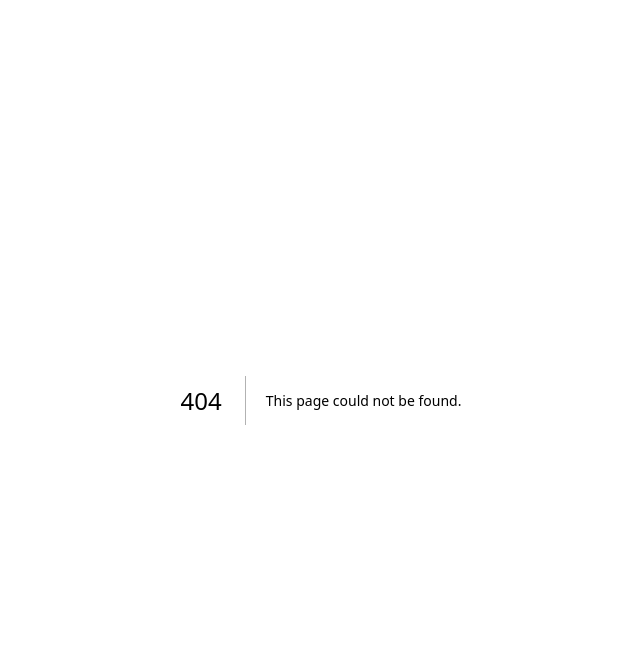
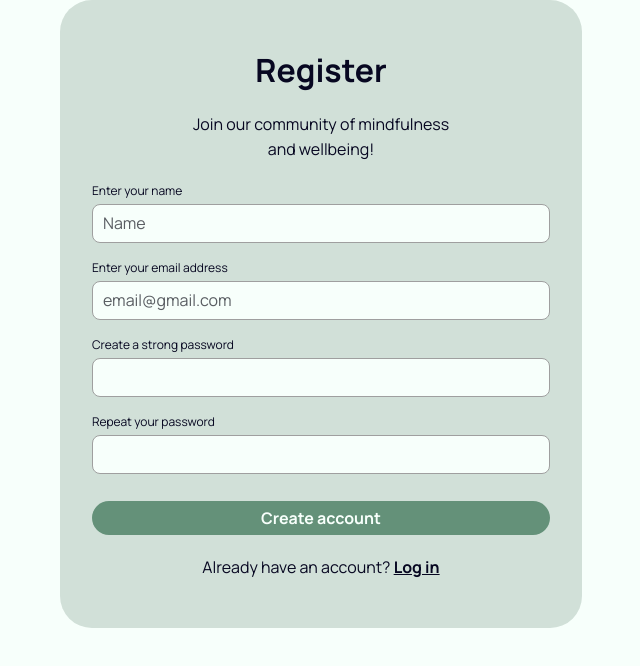
Before and after one commit to TarasBilyi/cheerful-squirrels-front, a Next.js app: page /register in a window 1280 px wide. Before the commit this address had no page. Shown: the top 666 px of the page, without its empty margins (319-959 px from the left). Built offline with nearby package versions, Linux system fonts and the light colour scheme.

Commit message:
Added RegisterForm and RegisterPage, rote ./register and lib/store/registerDraftStore

```diff
--- /dev/null
+++ b/app/(auth rotes)/register/page.tsx
@@ -0,0 +1,12 @@
+import RegisterForm from '@/components/RegisterForm/RegisterForm';
+import Container from '@/components/Container/Container';
+
+const RegisterPage = () => {
+  return (
+      <Container>
+        <RegisterForm />
+      </Container>
+  );
+};
+
+export default RegisterPage;
--- /dev/null
+++ b/components/RegisterForm/RegisterForm.module.css
@@ -0,0 +1,155 @@
+.card {
+  display: flex;
+  flex-direction: column;
+  align-items: center;
+  gap: 20px;
+  width: 100%;
+  max-width: 360px;
+  margin-inline: auto;
+  padding: 48px 32px;
+  border-radius: 32px;
+  background-color: #d1e0d8;
+}
+
+@media (min-width: 768px) {
+  .card {
+    max-width: 522px;
+  }
+}
+
+@media (min-width: 1440px) {
+  .card {
+    max-width: 392px;
+  }
+}
+
+.title {
+  margin: 0;
+  font-family: var(--font-manrope);
+  font-size: 32px;
+  font-weight: 700;
+  line-height: normal;
+  text-align: center;
+  color: #070721;
+}
+
+.description {
+  margin: 0;
+  max-width: 278px;
+  font-size: 16px;
+  line-height: 1.55;
+  text-align: center;
+  color: #070721;
+}
+
+.form {
+  display: flex;
+  flex-direction: column;
+  align-items: flex-end;
+  gap: 27px;
+  width: 100%;
+}
+
+.fields {
+  display: flex;
+  flex-direction: column;
+  gap: 16px;
+  width: 100%;
+}
+
+.formGroup {
+  display: flex;
+  flex-direction: column;
+  gap: 4px;
+  width: 100%;
+}
+
+.label {
+  font-size: 12px;
+  color: #070721;
+}
+
+.inputWrapper {
+  display: flex;
+  align-items: center;
+  gap: 8px;
+  width: 100%;
+  padding: 8px;
+  border: 1px solid #9f9f9f;
+  border-radius: 8px;
+  background-color: #f7fffb;
+}
+
+.input {
+  flex: 1 0 0;
+  min-width: 0;
+  border: none;
+  outline: none;
+  background: transparent;
+  font-family: var(--font-manrope);
+  font-size: 16px;
+  color: #070721;
+}
+
+.input::placeholder {
+  color: #595d62;
+}
+
+.toggleVisibility {
+  display: flex;
+  flex-shrink: 0;
+  align-items: center;
+  justify-content: center;
+  border: none;
+  background: transparent;
+  padding: 0;
+  cursor: pointer;
+}
+
+.error {
+  min-height: 15px;
+  font-size: 12px;
+  color: #ad6a6c;
+}
+
+.submitButton {
+  width: 100%;
+  padding: 8px;
+  border: none;
+  border-radius: 64px;
+  background-color: #649179;
+  color: #f7fffb;
+  font-family: var(--font-manrope);
+  font-size: 16px;
+  font-weight: 700;
+  cursor: pointer;
+  transition: background-color 0.2s ease;
+}
+
+.submitButton:hover,
+.submitButton:focus-visible {
+  background-color: #374f42;
+}
+
+.submitButton:disabled {
+  opacity: 0.6;
+  cursor: not-allowed;
+}
+
+.prompt {
+  margin: 0;
+  font-size: 16px;
+  line-height: 1.55;
+  text-align: center;
+  color: #070721;
+}
+
+.loginLink {
+  font-weight: 700;
+  text-decoration: underline;
+}
+
+.loginLink:hover,
+.loginLink:focus-visible {
+  color: #374f42;
+}
--- /dev/null
+++ b/components/RegisterForm/RegisterForm.schema.ts
@@ -0,0 +1,20 @@
+import * as Yup from 'yup';
+
+
+export const RegisterSchema = Yup.object({
+  name: Yup.string()
+    .min(2, 'Name must be at least 2 characters')
+    .max(32, 'Name must be at most 32 characters')
+    .required('Name is required'),
+  email: Yup.string()
+    .email('Enter a valid email')
+    .max(64, 'Email must be at most 64 characters')
+    .required('Email is required'),
+  password: Yup.string()
+    .min(8, 'Password must be at least 8 characters')
+    .max(64, 'Password must be at most 64 characters')
+    .required('Password is required'),
+  repeatPassword: Yup.string()
+    .oneOf([Yup.ref('password')], 'Passwords must match')
+    .required('Please repeat your password'),
+});
--- /dev/null
+++ b/components/RegisterForm/RegisterForm.tsx
@@ -0,0 +1,134 @@
+'use client';
+
+import { useState } from 'react';
+import Link from 'next/link';
+import { Formik, Form, Field, ErrorMessage } from 'formik';
+import { useRouter } from 'next/navigation';
+import { RegisterSchema } from './RegisterForm.schema';
+import { useRegisterDraftStore } from '@/lib/store/registerDraftStore';
+import css from './RegisterForm.module.css';
+
+interface RegisterFormValues {
+  name: string;
+  email: string;
+  password: string;
+  repeatPassword: string;
+}
+
+const initialValues: RegisterFormValues = {
+  name: '',
+  email: '',
+  password: '',
+  repeatPassword: '',
+};
+
+const RegisterForm = () => {
+  const router = useRouter();
+  const setDraft = useRegisterDraftStore(state => state.setDraft);
+
+  const [isPasswordVisible, setIsPasswordVisible] = useState(false);
+  const [isRepeatPasswordVisible, setIsRepeatPasswordVisible] = useState(false);
+
+  const handleSubmit = (values: RegisterFormValues) => {
+    setDraft({ name: values.name, email: values.email, password: values.password });
+    router.push('/photo');
+  };
+
+  return (
+    <div className={css.card}>
+      <h1 className={css.title}>Register</h1>
+      <p className={css.description}>Join our community of mindfulness and wellbeing!</p>
+
+      <Formik initialValues={initialValues} validationSchema={RegisterSchema} onSubmit={handleSubmit}>
+        {({ isSubmitting }) => (
+          <Form className={css.form} noValidate>
+            <div className={css.fields}>
+              <div className={css.formGroup}>
+                <label htmlFor="name" className={css.label}>
+                  Enter your name
+                </label>
+                <div className={css.inputWrapper}>
+                  <Field id="name" name="name" type="text" placeholder="Name" className={css.input} />
+                </div>
+                <ErrorMessage name="name" component="span" className={css.error} />
+              </div>
+
+              <div className={css.formGroup}>
+                <label htmlFor="email" className={css.label}>
+                  Enter your email address
+                </label>
+                <div className={css.inputWrapper}>
+                  <Field
+                    id="email"
+                    name="email"
+                    type="email"
+                    placeholder="email@gmail.com"
+                    className={css.input}
+                  />
+                </div>
+                <ErrorMessage name="email" component="span" className={css.error} />
+              </div>
+
+              <div className={css.formGroup}>
+                <label htmlFor="password" className={css.label}>
+                  Create a strong password
+                </label>
+                <div className={css.inputWrapper}>
+                  <Field
+                    id="password"
+                    name="password"
+                    type={isPasswordVisible ? 'text' : 'password'}
+                    className={css.input}
+                  />
+                  <button
+                    type="button"
+                    className={css.toggleVisibility}
+                    onClick={() => setIsPasswordVisible(prev => !prev)}
+                    aria-label={isPasswordVisible ? 'Hide password' : 'Show password'}
+                  >
+                  </button>
+                </div>
+                <ErrorMessage name="password" component="span" className={css.error} />
+              </div>
+
+              <div className={css.formGroup}>
+                <label htmlFor="repeatPassword" className={css.label}>
+                  Repeat your password
+                </label>
+                <div className={css.inputWrapper}>
+                  <Field
+                    id="repeatPassword"
+                    name="repeatPassword"
+                    type={isRepeatPasswordVisible ? 'text' : 'password'}
+                    className={css.input}
+                  />
+                  <button
+                    type="button"
+                    className={css.toggleVisibility}
+                    onClick={() => setIsRepeatPasswordVisible(prev => !prev)}
+                    aria-label={isRepeatPasswordVisible ? 'Hide password' : 'Show password'}
+                  >
+                  </button>
+                </div>
+                <ErrorMessage name="repeatPassword" component="span" className={css.error} />
+              </div>
+            </div>
+
+            <button type="submit" className={css.submitButton} disabled={isSubmitting}>
+              Create account
+            </button>
+          </Form>
+        )}
+      </Formik>
+
+      <p className={css.prompt}>
+        Already have an account?{' '}
+        <Link href="/login" className={css.loginLink}>
+          Log in
+        </Link>
+      </p>
+    </div>
+  );
+};
+
+export default RegisterForm;
--- /dev/null
+++ b/lib/store/registerDraftStore.ts
@@ -0,0 +1,19 @@
+import { create } from 'zustand';
+
+interface RegisterDraft {
+  name: string;
+  email: string;
+  password: string;
+}
+
+interface RegisterDraftStore {
+  draft: RegisterDraft | null;
+  setDraft: (draft: RegisterDraft) => void;
+  clearDraft: () => void;
+}
+
+export const useRegisterDraftStore = create<RegisterDraftStore>()((set) => ({
+  draft: null,
+  setDraft: (draft) => set({ draft }),
+  clearDraft: () => set({ draft: null }),
+}));
```
Also changed, not shown: .prettierrc.json (added), 1 other file (tests, documents, lock files or other folders).
